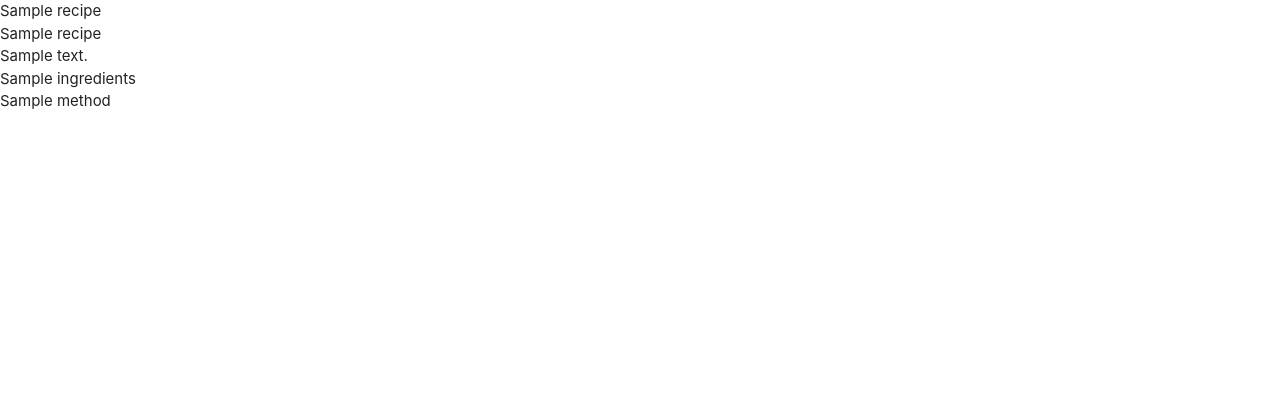
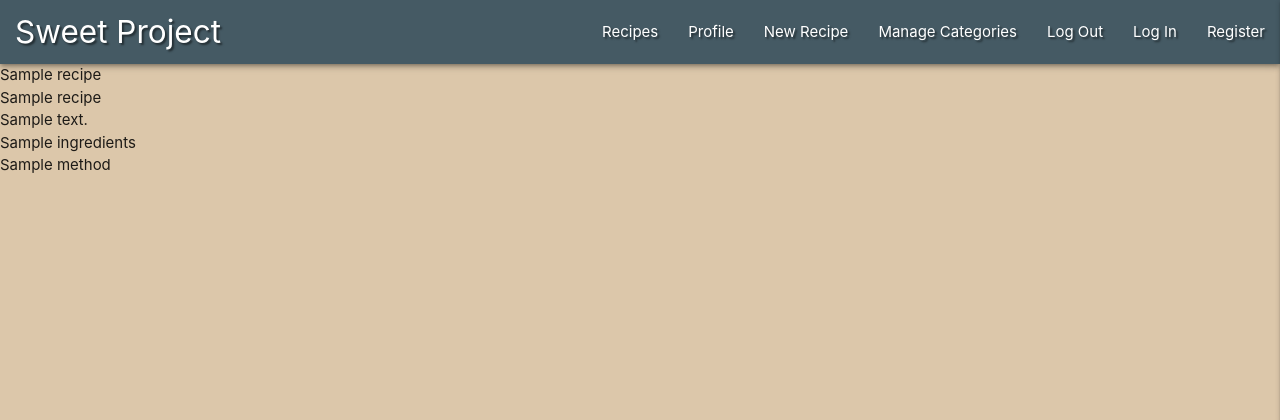
Before and after one commit to Code-Institute-Submissions/RuiOliveira83-MP3, a Flask app: page / in a window 1280 px wide. Shown: the top 420 px of the page. Run offline with Flask 2, Linux system fonts and the light colour scheme; a database or web service that is not in the repository returns one stand-in record (values such as "Sample title"); some libraries are stand-ins or nearby versions.

Commit message:
Add Materialize Navbar and Sidenav

```diff
--- a/static/css/style.css
+++ b/static/css/style.css
@@ -0,0 +1,15 @@
+body{
+    background-color: #dcc7aa;
+}
+
+.brand-logo {
+    margin-left: 15px;
+}
+
+.text-shadow {
+    text-shadow: 2px 2px 2px rgb(0 0 0 / 50%);
+}
+
+.sidenav.right-aligned {
+    background-color: #dccdb8;
+}
--- a/static/js/script.js
+++ b/static/js/script.js
@@ -0,0 +1,3 @@
+$(document).ready(function(){
+    $('.sidenav').sidenav({edge: "right"});
+});
--- a/templates/base.html
+++ b/templates/base.html
@@ -14,6 +14,37 @@
 </head>
 <body>
 
+    <header>
+        <!-- top navbar -->
+        <nav class="nav-extended blue-grey darken-2 z-depth-2 text-shadow">
+            <div class="nav-wrapper">
+                <a href="{{ url_for('get_recipes') }}" class="brand-logo">Sweet Project</a>
+                <a href="#" data-target="mobile-demo" class="sidenav-trigger right"><i class="fas fa-bars"></i></a>
+                <ul class="right hide-on-med-and-down">
+                    <li><a href="{{ url_for('get_recipes') }}">Recipes</a></li>
+                    <li><a href="#">Profile</a></li>
+                    <li><a href="#">New Recipe</a></li>
+                    <li><a href="#">Manage Categories</a></li>
+                    <li><a href="#">Log Out</a></li>
+                    <li><a href="#">Log In</a></li>
+                    <li><a href="#">Register</a></li>
+                </ul>
+            </div>
+        </nav>
+
+        <!-- mobile sidenav -->
+        <ul class="sidenav" id="mobile-demo">
+            <li><h4 class="center-align blue-grey-text text-darken-2">Sweet Project</h4></li>
+            <li><a href="{{ url_for('get_recipes') }}">Recipes</a></li>
+            <li><a href="#">Profile</a></li>
+            <li><a href="#">New Recipe</a></li>
+            <li><a href="#">Manage Categories</a></li>
+            <li><a href="#">Log Out</a></li>
+            <li><a href="#">Log In</a></li>
+            <li><a href="#">Register</a></li>
+        </ul>
+    </header>
+
     {% block content %}
     {% endblock %}
 
```
